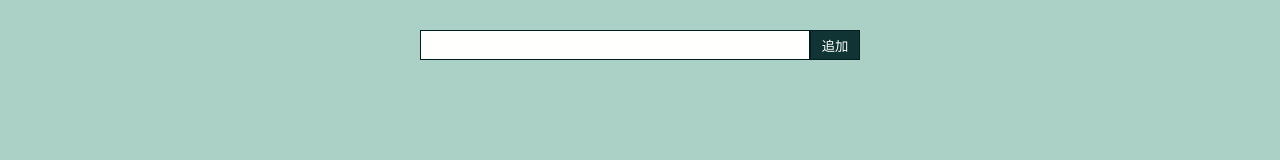
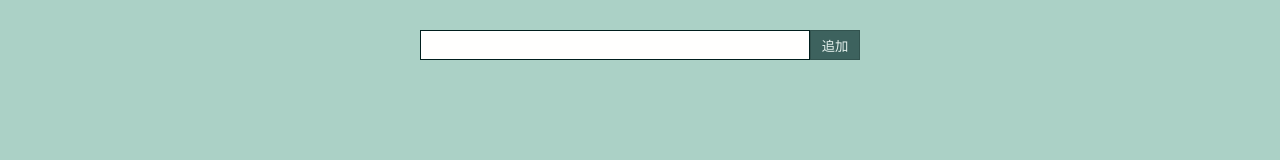
Before and after one commit to mKasa-lei/react_2-todo, a React (Create React App) app in the folder week2/: page / in a window 1280 px wide. In both pictures the pointer is over the input "追加". Shown: the top 160 px of the page. Built offline with nearby package versions, Linux system fonts and the light colour scheme.

Commit message:
ボタンhover追加

```diff
--- a/week2/src/style.scss
+++ b/week2/src/style.scss
@@ -48,6 +48,9 @@ input {
         width: 50px;
         height: 30px;
       }
+      .add-btn:hover{
+        opacity:0.7;
+      }
     }
     .todo-display {
       height: calc(#{$todo-itemh}* 10 + #{$todo-itemmt}* 10);
@@ -77,6 +80,9 @@ input {
           width: 90px;
           .btn {
             border: $border;
+          }
+          .btn:hover{
+            opacity:0.7;
           }
           .edit {
             background-color: #f9bc60;
```
